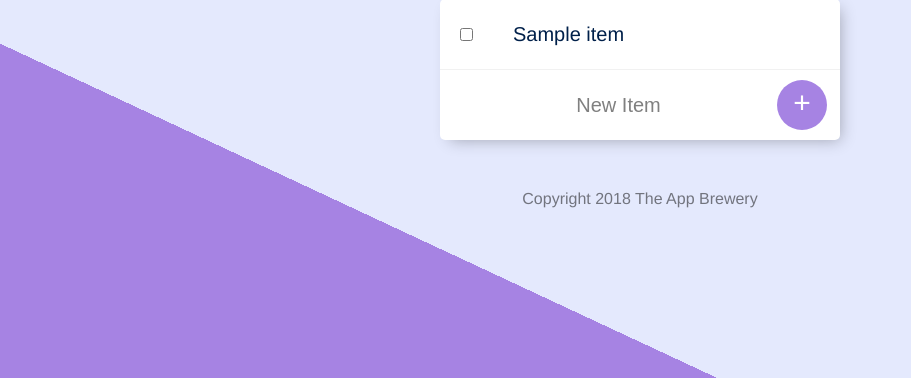
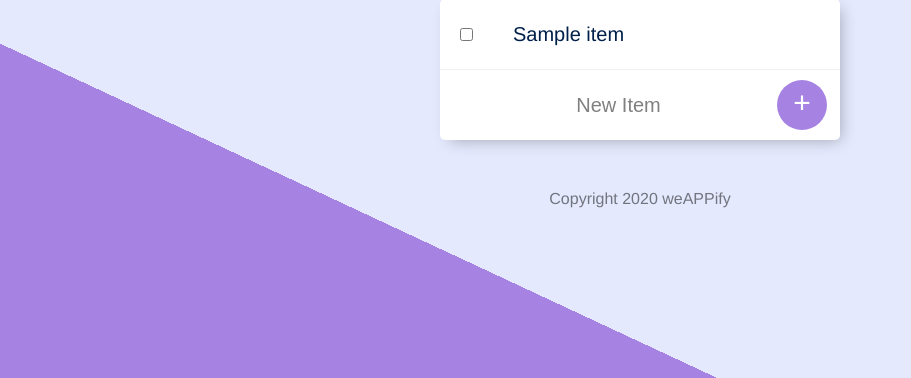
Before and after one commit to weappify/todolist, a Node server app: page / in a window 1280 px wide. Shown: the part 158-536 px from the top of the page, without its empty margins (0-911 px from the left). Run offline with Node 20, Linux system fonts and the light colour scheme; tables that the repository leaves empty hold one stand-in row (values such as "Sample post"); some libraries are stand-ins or nearby versions.

Commit message:
first commit

```diff
--- a/views/footer.ejs
+++ b/views/footer.ejs
@@ -3,7 +3,7 @@
 </body>
 
 <footer>
-  Copyright 2018 The App Brewery
+  Copyright 2020 weAPPify
 </footer>
 
 </html>
```
